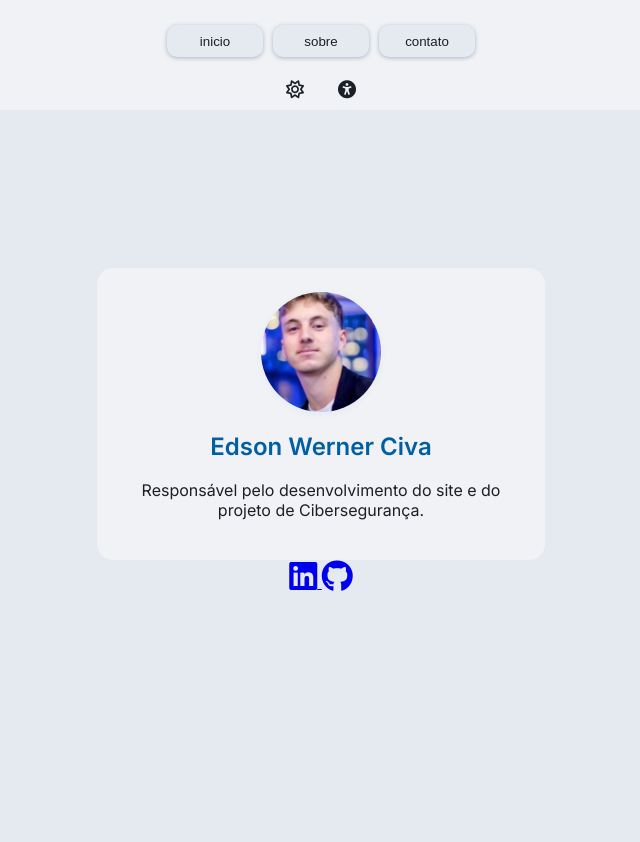
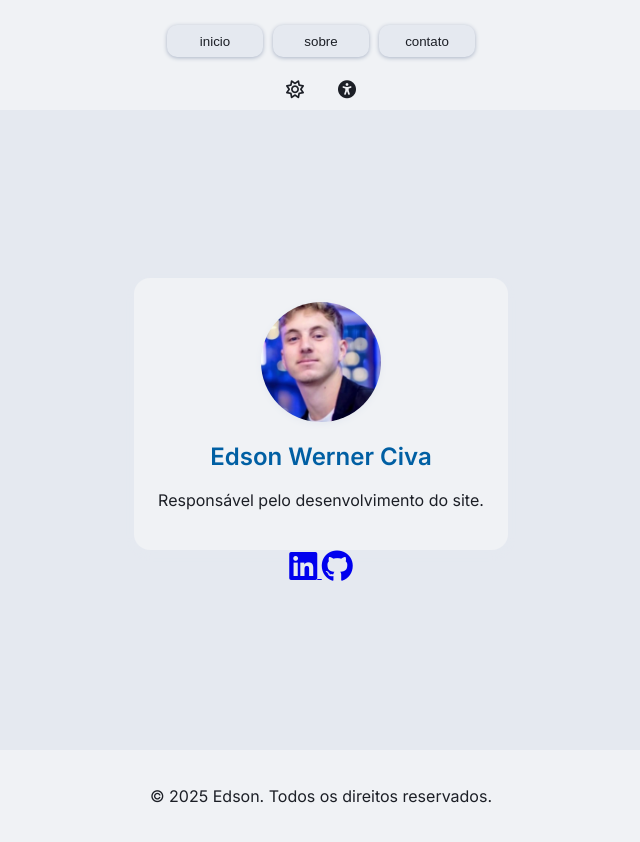
Before and after one commit to edson-civa/seguranca-digital, a plain HTML site: page sobre.html in a window 1280 px wide. Both pictures are taken after a click on the button 614 px from the left and 90 px from the top of the page. Shown: the whole page, without its empty margins (319-959 px from the left). Before the commit the page ends 800 px from the top, so only its background shows below. Drawn offline with Linux system fonts and the light colour scheme.

Commit message:
termino do trabalho

```diff
--- a/css/styles.css
+++ b/css/styles.css
@@ -8,16 +8,13 @@
 }
 
 body.tema-claro {
-  --cor-fundo: #E5E9F0;          /* Fundo com tom cinza-claro azulado */
-  --cor-cards: #F0F2F5;          /* Cards com um leve off-white */
-  --cor-botao: #E5E9F0;          /* Mesmo tom do fundo */
-  --cor-botao-sombra: #AAB4C6;   /* Sombra mais cinza, menos estourada */
-  --cor-texto: #1C1F26;          /* Quase preto, mas mais suave */
-  --cor-azul-principal: #005FA3; /* Azul mais escuro, com mais contraste */
+  --cor-fundo: #E5E9F0;
+  --cor-cards: #F0F2F5;
+  --cor-botao: #E5E9F0;
+  --cor-botao-sombra: #AAB4C6;
+  --cor-texto: #1C1F26;
+  --cor-azul-principal: #005FA3;
 }
-
-
-
 
 .cabecalho {
   background-color: var(--cor-cards);
@@ -256,9 +253,15 @@ textarea:-webkit-autofill {
   flex-direction: column;
   justify-content: center;
   align-items: center;
-  min-height: 80vh; /* Ajuste a altura conforme o necessário */
+  min-height: 80vh;
 }
 
+footer {
+    color: var(--cor-texto);
+    text-align: center;
+    background-color: var(--cor-cards);
+    padding: 20px;
+}
 
 @media (max-width: 846px) {
   .container-informacao {
--- a/sobre.html
+++ b/sobre.html
@@ -44,7 +44,7 @@
                 <img src="img/foto.jpg" alt="Foto de Edson" class="profile-pic">
                 <div class="info">
                     <h2>Edson Werner Civa</h2>
-                    <p>Responsável pelo desenvolvimento do site e do projeto de Cibersegurança.</p>
+                    <p>Responsável pelo desenvolvimento do site.</p>
                 </div>
             </div>
 
@@ -58,7 +58,12 @@
                 </a>
             </div>
         </div>
-        </main>
-        <script src="script/meu-script.js"></script>
+    </main>
+
+    <footer>
+        <p>&copy; 2025 Edson. Todos os direitos reservados.</p>
+    </footer>
+
+    <script src="script/meu-script.js"></script>
 </body>
 </html>
```
Also changed, not shown: contato.html (+7 -2 lines), index.html (+10 -7 lines).
